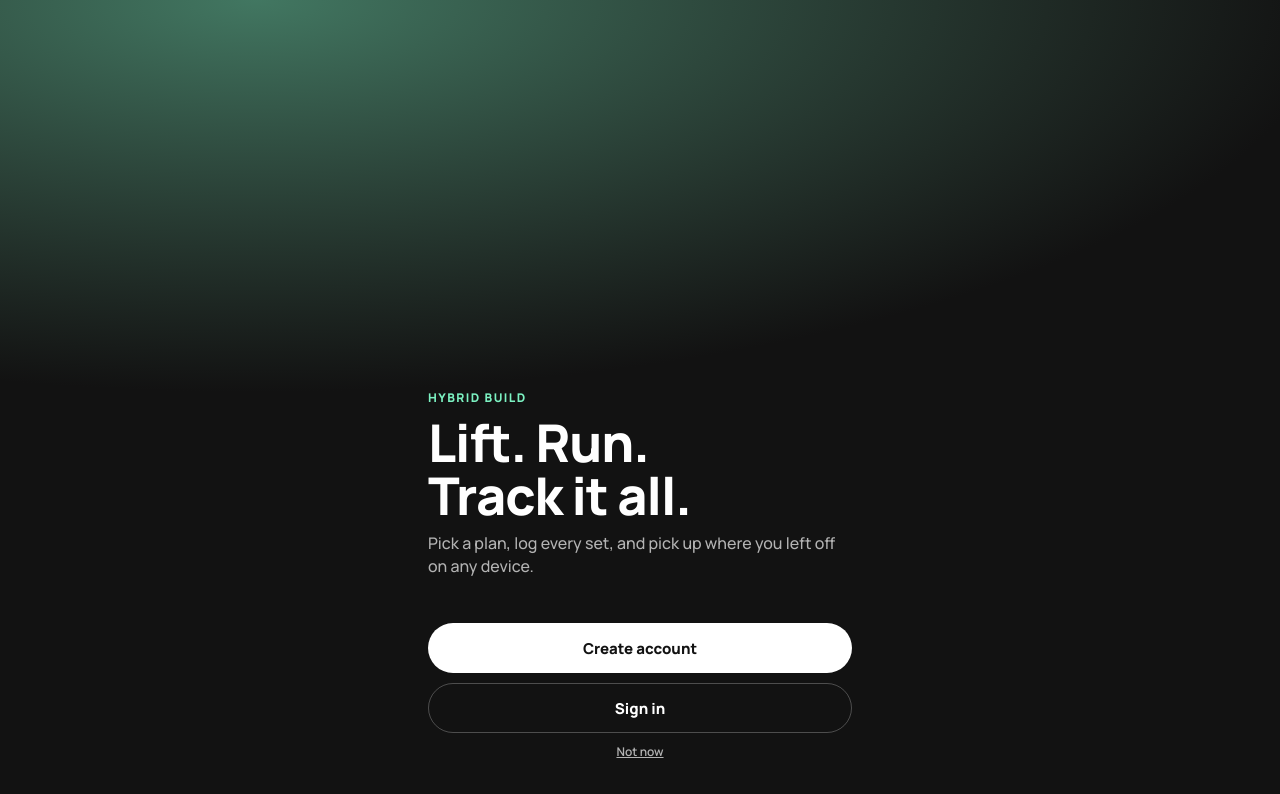
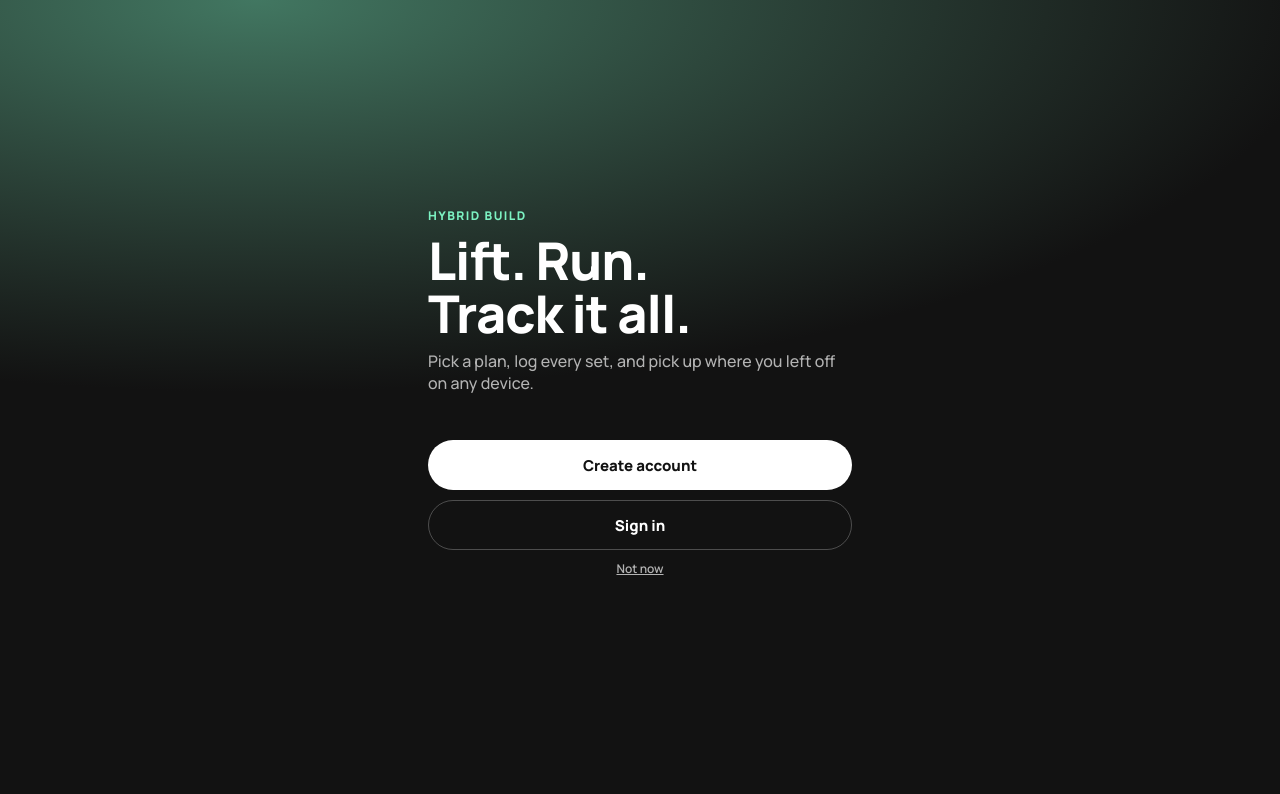
Before and after one commit to iloloizu/hybrid-build, a website built with Vite: page index.html in a window 1280 px wide. Built offline with nearby package versions, Linux system fonts and the light colour scheme.

Commit message:
Center the welcome screen on large screens (#34)
Claude-Session: https://claude.ai/code/session_01HCo9xg2Dz1PNK3W5PEWkUx

Co-authored-by: Claude <noreply@anthropic.com>

```diff
--- a/src/styles.css
+++ b/src/styles.css
@@ -752,3 +752,5 @@ div.pf-row { cursor: default; }
 .pf-row b { font-weight: 600; color: var(--muted); font-size: 13px; display: flex; align-items: center; gap: 6px; }
 .pf-row b i { width: 8px; height: 8px; border-radius: 50%; background: var(--done); }
 .pf-row.danger { color: #ff8a8a; }
+.welcome { padding-top: max(24px, env(safe-area-inset-top)); }
+@media (min-width: 700px) and (min-height: 560px) { .welcome { align-content: center; } }
```
